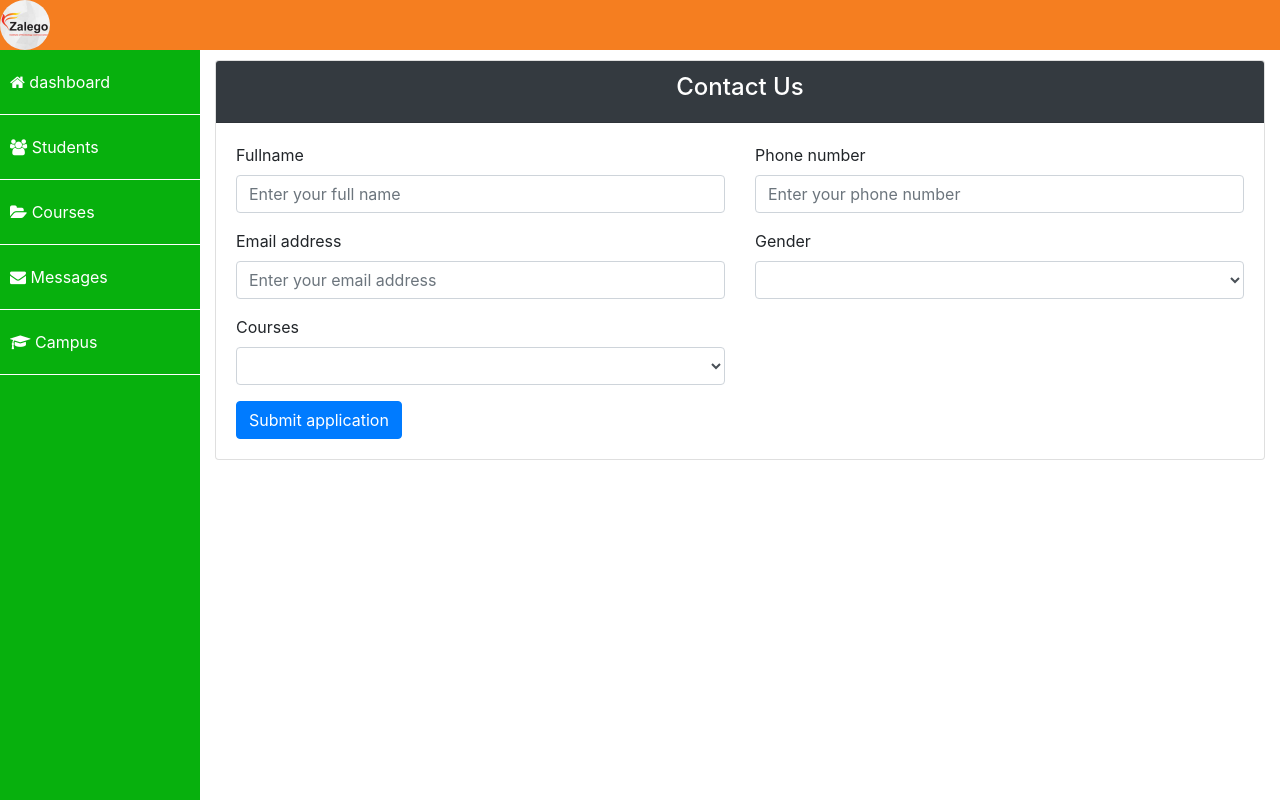
After one commit to mocohdee/admindashboard, a PHP site: page /contactus.php in a window 1280 px wide. The commit adds this page. Run offline with PHP 8.4, Linux system fonts and the light colour scheme.

Commit message:
added contact us

```diff
--- /dev/null
+++ b/webStartingTemplate/contactus.php
@@ -0,0 +1,99 @@
+<?php
+
+require_once('logics/dbconnection.php');
+
+
+
+?>
+
+
+<!DOCTYPE html>
+<html>
+<?php require_once('includes/headers.php') ?>
+<body>
+	<!-- All our code. write here   -->
+	<?php require_once('includes/navbar.php') ?>
+
+	<div class="sidebar">
+
+	<?php require_once('includes/sidebar.php') ?>
+    </div>
+	<div class="main-content">
+		<div class="container-fluid">
+            <div class="row">
+                <div class="col-lg-12">
+                    <div class="card">
+                        <div class="card-header bg-dark text-center text-white">
+                            <h4>Contact Us</h4>
+                            <span></span>
+	</div><div class="card-body">
+	<form action="contactus.php" method="POST">
+                <div class="row">
+                    <div class="mb-3 col-lg-6">
+                        <label for="firstname" class="form-label">Fullname</label>
+                        <input type="text" class="form-control" placeholder="Enter your full name">
+                    </div>
+                    <div class="mb-3 col-lg-6">
+                        <label for="firstname" class="form-label">Phone number</label>
+                        <input type="tel" class="form-control" placeholder="Enter your phone number">
+                    </div>
+                </div>
+                <div class="row">
+                    <div class="mb-3 col-lg-6">
+                        <label for="firstname" class="form-label">Email address</label>
+                        <input type="email" class="form-control" placeholder="Enter your email address">
+                    </div>
+                    <div class="mb-3 col-lg-6">
+                		<label for="gender" class="form-label">Gender</label>
+                        <select name="gender" class="form-control" aria-label="default select example">
+                                <option ></option>
+                                <option value="Male">Male</option>
+                                <option value="Female">Female</option>
+                            </select>
+                    </div>
+                </div>
+                <div class="row">
+                    <div class="mb-3 col-lg-6">
+					<label for="firstname" class="form-label">Courses</label>
+					<select name="course" class="form-control multiplchose_questiontypes" id="selector">
+                                <option value="" ></option>
+                                <option value="web design">web design</option>
+                                <option value="cyber security">cyber security</option>
+                                <option value="android development">android development</option>
+
+                            </select>
+
+
+                    </div>
+                </div>
+
+
+
+                <button type="submit" class="btn btn-primary">Submit application</button>
+
+            </form>
+        </div>
+
+
+
+    </div>
+
+	</div>
+
+
+
+
+
+
+
+
+
+
+
+
+
+
+
+    <?php require_once('includes/scripts.php') ?>
+</body>
+</html>
--- a/webStartingTemplate/includes/sidebar.php
+++ b/webStartingTemplate/includes/sidebar.php
@@ -18,6 +18,12 @@
 					</a>
 				</li>
 				<li>
+					<a href="contactus.php">
+						<span class="fa fa-envelope"></span>
+						<span>Messages</span>
+					</a>
+				</li>
+				<li>
 					<a href="">
 						<span class="fa fa-graduation-cap"></span>
 						<span>Campus</span>
```
